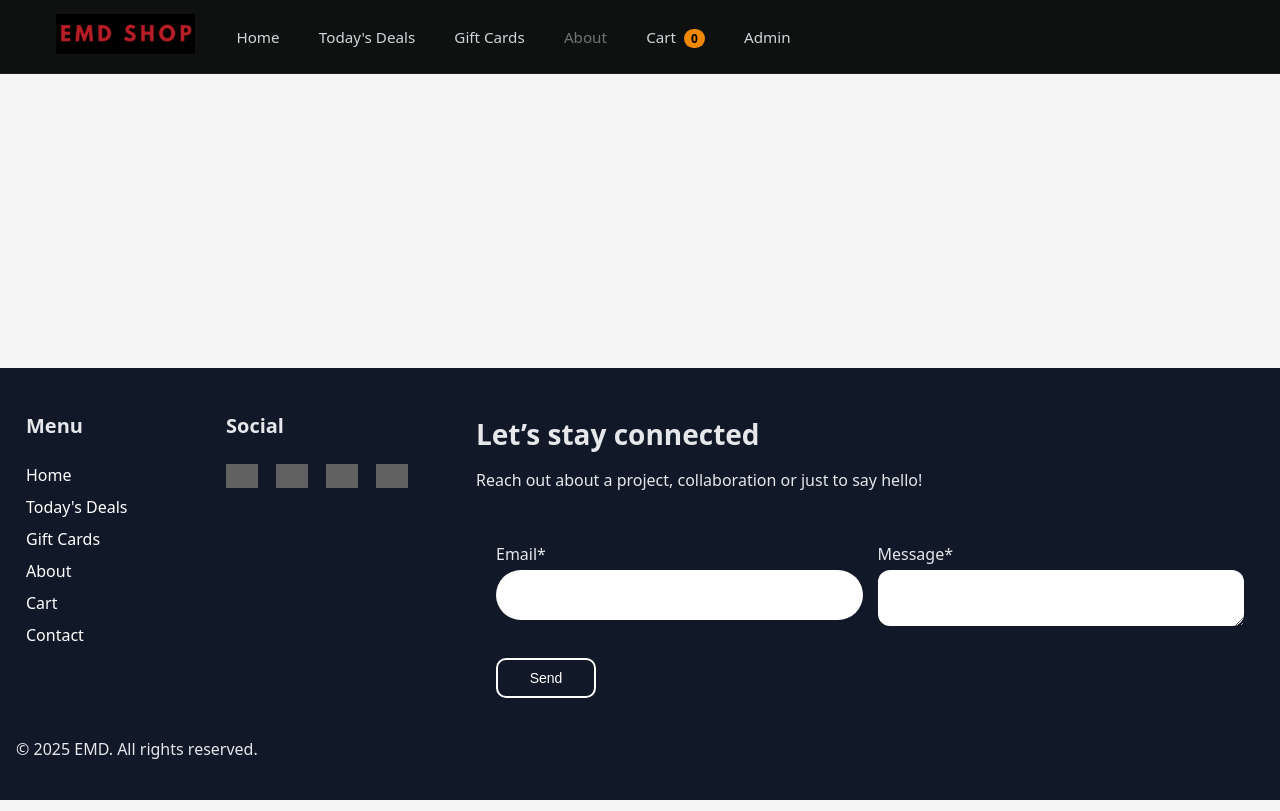
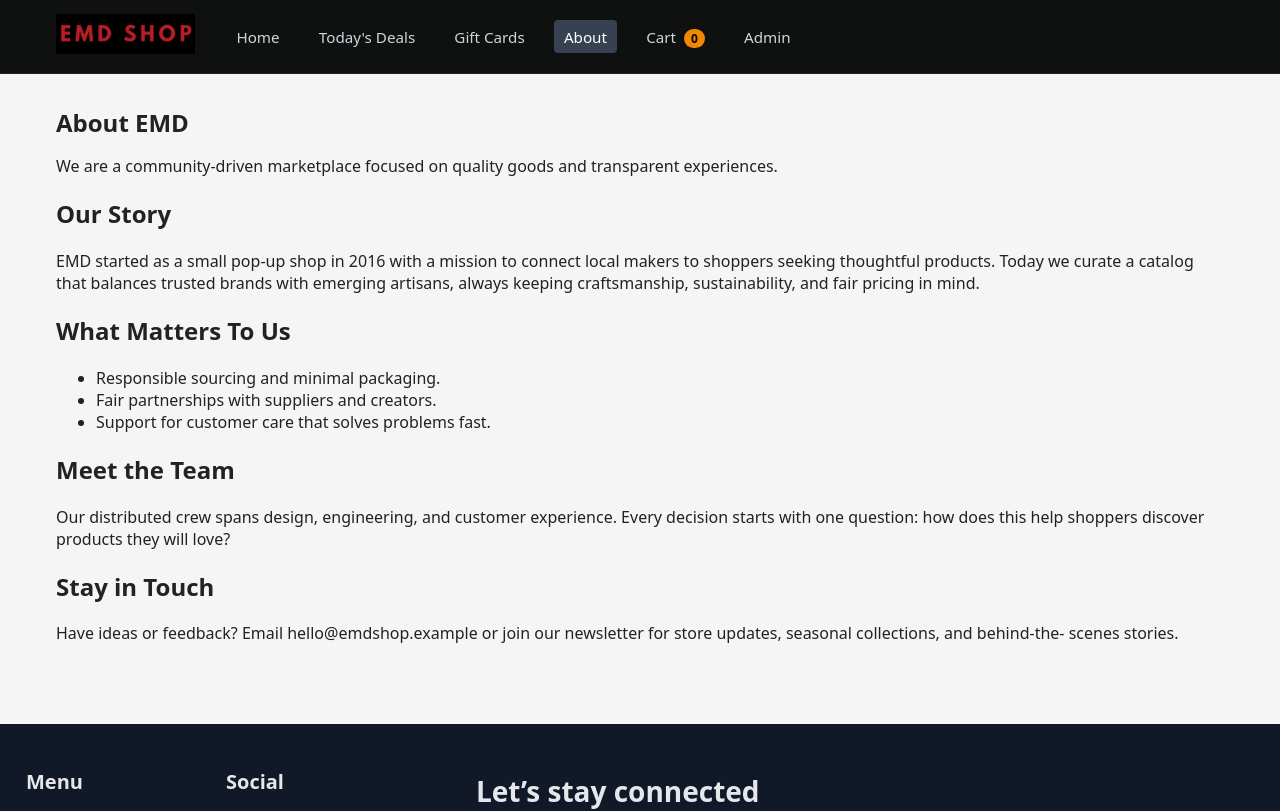
Before and after one commit to dieudo2024/EMD_OnlineShop, a React (Vite) app: page /about in a window 1280 px wide. Shown: the top 811 px of the page. Built offline with nearby package versions, Linux system fonts and the light colour scheme; no server answers; grey boxes are pictures that could not be loaded.

Commit message:
Add About page and update navigation links

```diff
--- a/src/App.jsx
+++ b/src/App.jsx
@@ -7,6 +7,7 @@ import OrderConfirmationPage from "./pages/OrderConfirmationPage";
 import AdminPrinciplesPage from "./pages/AdminPrinciplesPage";
 import TodaysDealsPage from "./pages/TodaysDealsPage";
 import GiftCardsPage from "./pages/GiftCardsPage";
+import AboutPage from "./pages/AboutPage";
 import Header from "./components/Header";
 import Footer from "./components/Footer";
 
@@ -21,6 +22,7 @@ function App() {
           <Route path="/cart" element={<CartPage />} />
           <Route path="/deals" element={<TodaysDealsPage />} />
           <Route path="/gift-cards" element={<GiftCardsPage />} />
+          <Route path="/about" element={<AboutPage />} />
           <Route path="/checkout" element={<CheckoutPage />} />
           <Route path="/order-confirmation" element={<OrderConfirmationPage />} />
           <Route path="/admin/principles" element={<AdminPrinciplesPage />} />
--- a/src/components/Header.jsx
+++ b/src/components/Header.jsx
@@ -26,7 +26,7 @@ function Header() {
             Gift Cards
           </NavLink>
 
-          <NavLink  to="#" className={({ isActive }) =>"nav-link disabled-link"}>
+          <NavLink to="/about" className="nav-link">
             About
           </NavLink>
 
--- /dev/null
+++ b/src/pages/AboutPage.jsx
@@ -0,0 +1,50 @@
+function AboutPage() {
+  return (
+    <section className="page about-page">
+      <h1>About EMD</h1>
+      <p className="page-subtitle">
+        We are a community-driven marketplace focused on quality goods and
+        transparent experiences.
+      </p>
+
+      <section className="card about-story">
+        <h2>Our Story</h2>
+        <p>
+          EMD started as a small pop-up shop in 2016 with a mission to connect
+          local makers to shoppers seeking thoughtful products. Today we curate a
+          catalog that balances trusted brands with emerging artisans, always
+          keeping craftsmanship, sustainability, and fair pricing in mind.
+        </p>
+      </section>
+
+      <section className="about-values">
+        <h2>What Matters To Us</h2>
+        <ul>
+          <li>Responsible sourcing and minimal packaging.</li>
+          <li>Fair partnerships with suppliers and creators.</li>
+          <li>Support for customer care that solves problems fast.</li>
+        </ul>
+      </section>
+
+      <section className="about-team card">
+        <h2>Meet the Team</h2>
+        <p>
+          Our distributed crew spans design, engineering, and customer
+          experience. Every decision starts with one question: how does this help
+          shoppers discover products they will love?
+        </p>
+      </section>
+
+      <section className="about-contact">
+        <h2>Stay in Touch</h2>
+        <p>
+          Have ideas or feedback? Email hello@emdshop.example or join our
+          newsletter for store updates, seasonal collections, and behind-the-
+          scenes stories.
+        </p>
+      </section>
+    </section>
+  );
+}
+
+export default AboutPage;
```
